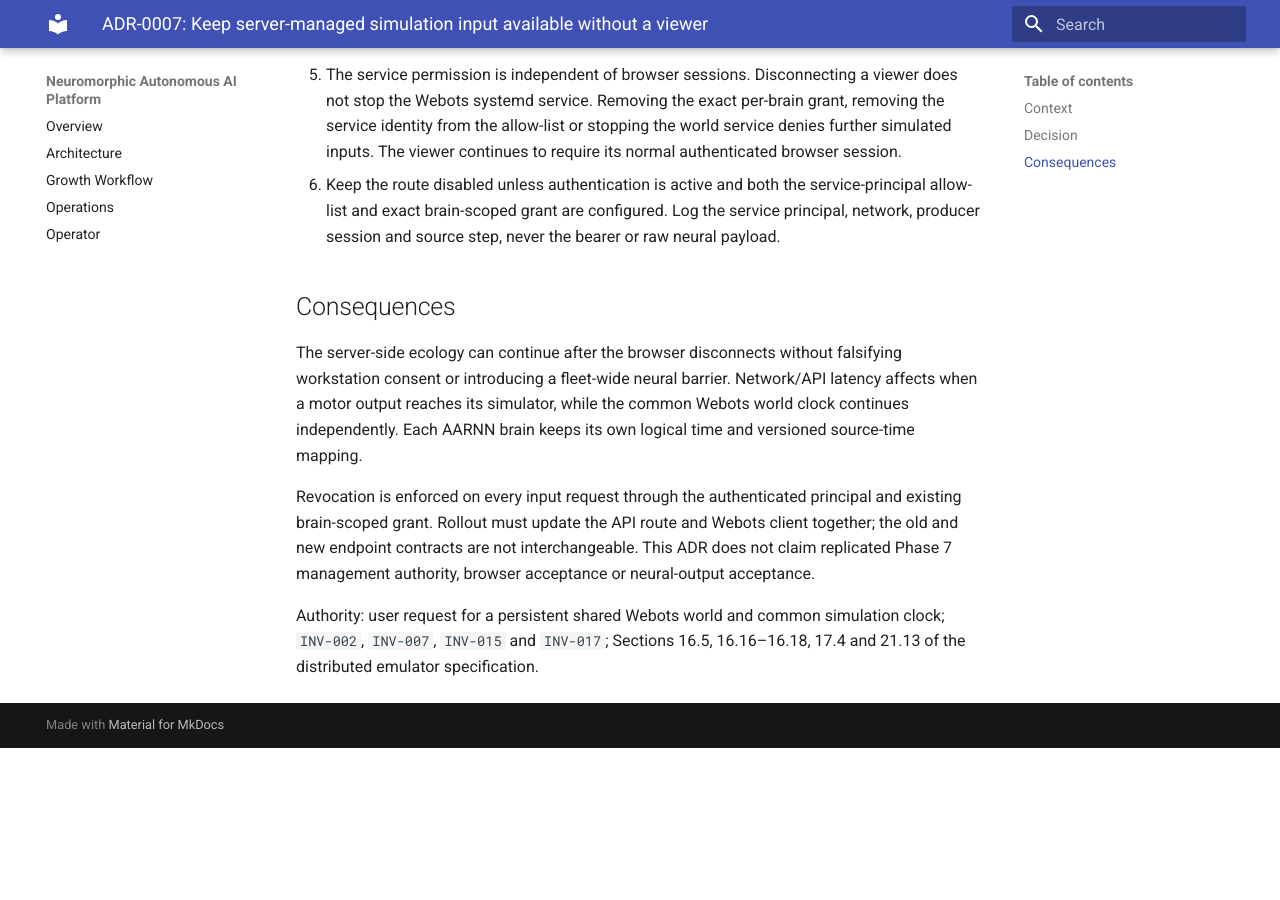
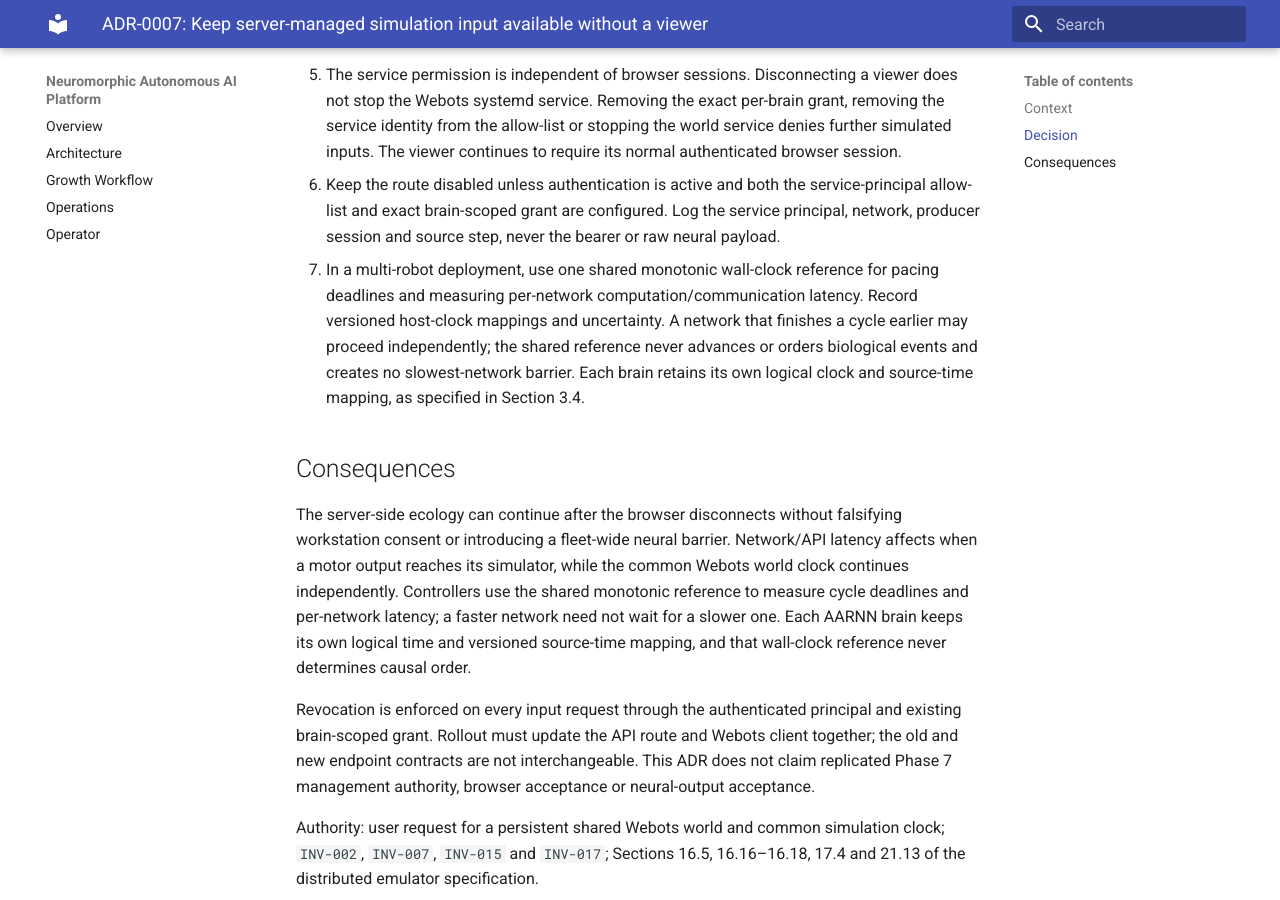
Before and after one commit to neuralmimicry/aarnn_rust, an MkDocs documentation site: the page built from docs/architecture/decisions/ADR-0007-managed-simulation-ingress.md, in a window 1280 px wide and 900 px high, scrolled down 1029 px. Built offline with MkDocs 1.6.1 and Material for MkDocs 9.7.7, drawn with Linux system fonts in a browser that asks for light colours; before the commit the page ends 1777 px from its top, so only the background shows below that.

Commit message:
docs: define shared multi-robot wall clock

```diff
--- a/docs/architecture/decisions/ADR-0007-managed-simulation-ingress.md
+++ b/docs/architecture/decisions/ADR-0007-managed-simulation-ingress.md
@@ -45,14 +45,24 @@ the viewer's connection.
    service-principal allow-list and exact brain-scoped grant are configured.
    Log the service principal, network, producer session and source step, never
    the bearer or raw neural payload.
+7. In a multi-robot deployment, use one shared monotonic wall-clock reference
+   for pacing deadlines and measuring per-network computation/communication
+   latency. Record versioned host-clock mappings and uncertainty. A network
+   that finishes a cycle earlier may proceed independently; the shared
+   reference never advances or orders biological events and creates no
+   slowest-network barrier. Each brain retains its own logical clock and
+   source-time mapping, as specified in Section 3.4.
 
 ## Consequences
 
 The server-side ecology can continue after the browser disconnects without
 falsifying workstation consent or introducing a fleet-wide neural barrier.
 Network/API latency affects when a motor output reaches its simulator, while
-the common Webots world clock continues independently. Each AARNN brain keeps
-its own logical time and versioned source-time mapping.
+the common Webots world clock continues independently. Controllers use the
+shared monotonic reference to measure cycle deadlines and per-network latency;
+a faster network need not wait for a slower one. Each AARNN brain keeps its
+own logical time and versioned source-time mapping, and that wall-clock
+reference never determines causal order.
 
 Revocation is enforced on every input request through the authenticated
 principal and existing brain-scoped grant. Rollout must update the API route
```
Also changed, not shown: docs/specifications/distributed-whole-brain-emulator-v1.1.md (+5 -1 lines).
